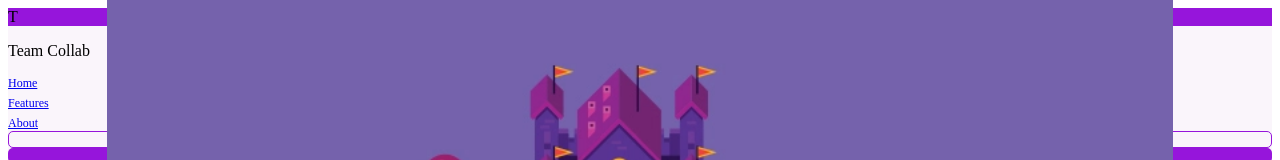
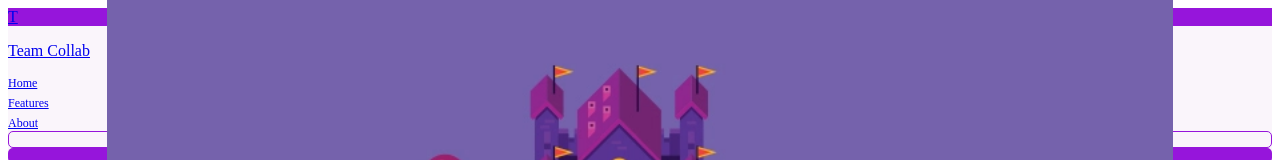
Before and after one commit to willsower/TeamCollab, a Next.js app in the folder frontend/: page / in a window 1280 px wide. Shown: the top 160 px of the page. Built offline with nearby package versions, Linux system fonts and the light colour scheme.

Commit message:
Updating nav paths

```diff
--- a/frontend/components/nav.js
+++ b/frontend/components/nav.js
@@ -7,12 +7,12 @@ function Nav() {
   return (
     <nav className="w-full h-14 bg-secondary">
       {/* Logo */}
-      <div className="mt-4 ml-4 float-left md:ml-8 flex">
+      <a href = "/" className="mt-4 ml-4 float-left md:ml-8 flex">
         <div className="bg-primary h-7 w-7 rounded-md text-white text-center pt-0.5 font-bold">
           T
         </div>
         <p className = "ml-2 mt-0.5">Team Collab</p>
-      </div>
+      </a>
 
       <div className="hidden sm:block sm:flex sm:mt-4 sm:absolute sm:right-0">
         {/* Regular Links */}
@@ -28,10 +28,10 @@ function Nav() {
 
         {/* Button Links */}
         <div className="button-open mr-4 py-1 px-4">
-          <Link href="/">Login</Link>
+          <Link href="/account/login">Login</Link>
         </div>
         <div className="button-fill mr-4 py-1 px-4">
-          <Link href="/">Sign Up</Link>
+          <Link href="/account/register">Sign Up</Link>
         </div>
       </div>
     </nav>
--- a/frontend/pages/account/login.js
+++ b/frontend/pages/account/login.js
@@ -1,7 +1,7 @@
 import Head from "next/head";
 
-import Nav from "../components/nav";
-import Footer from "../components/footer";
+import Nav from "../../components/nav";
+import Footer from "../../components/footer";
 
 export default function Login() {
   return (
--- a/frontend/pages/account/register.js
+++ b/frontend/pages/account/register.js
@@ -1,7 +1,7 @@
 import Head from "next/head";
 
-import Nav from "../components/nav";
-import Footer from "../components/footer";
+import Nav from "../../components/nav";
+import Footer from "../../components/footer";
 
 export default function Register() {
   return (
```
